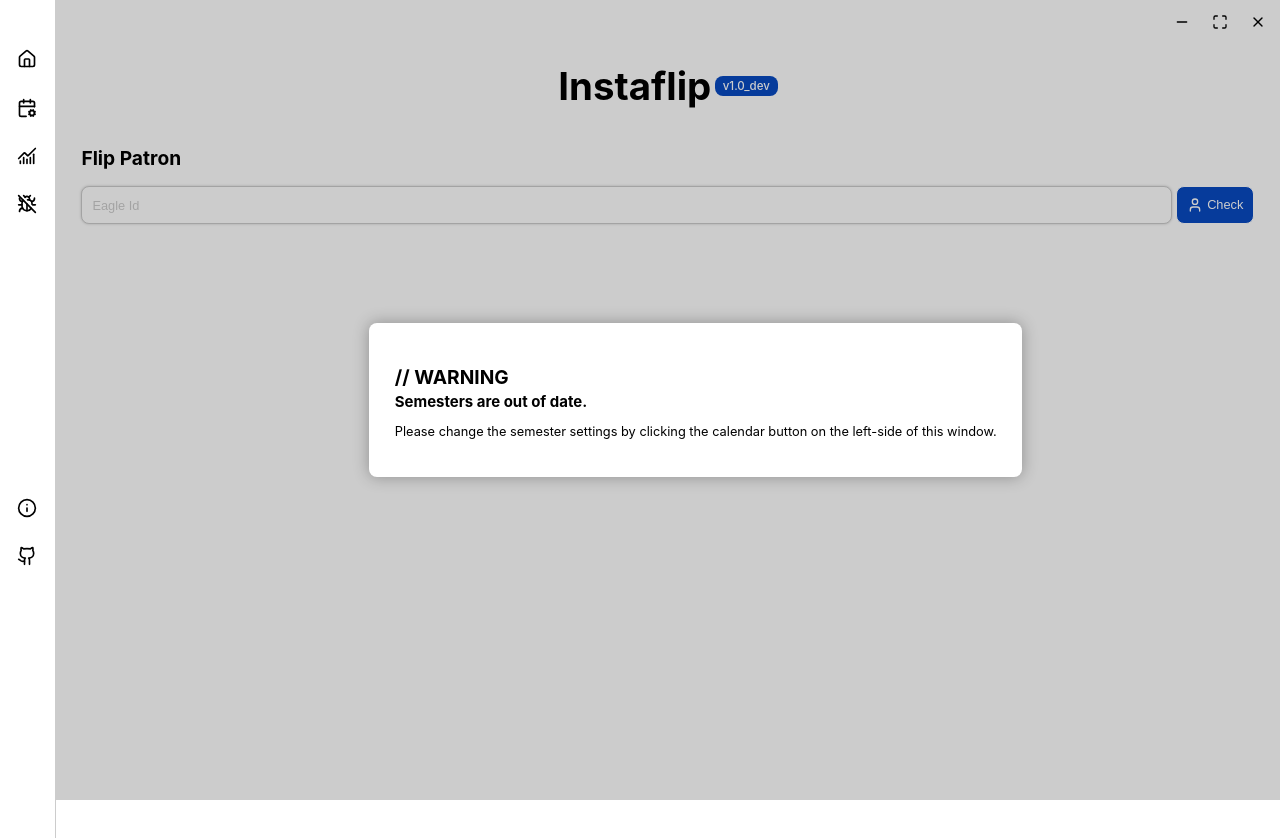
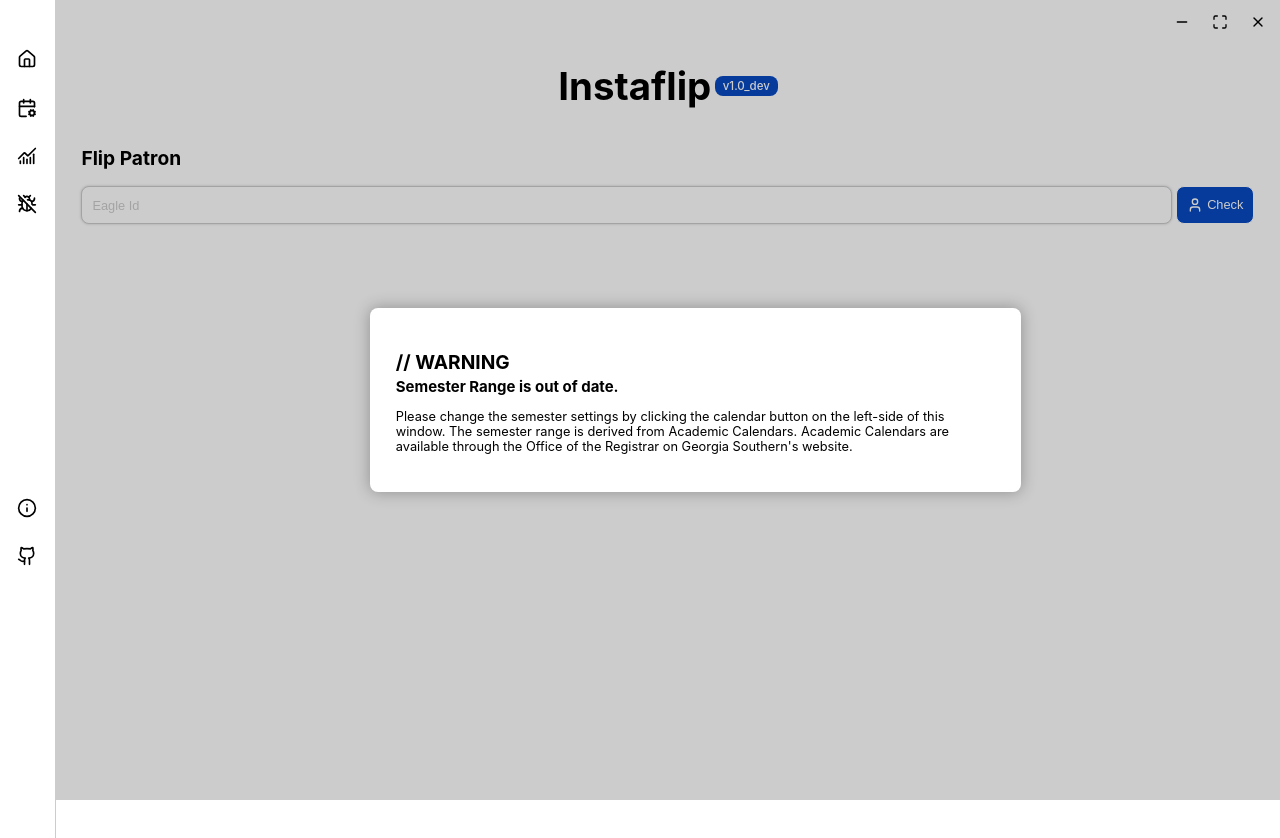
Before and after one commit to Honuluau/instaflip, a React (Vite) app in the folder frontend/: page / in a window 1280 px wide. Shown: the top 838 px of the page. Built offline with nearby package versions, Linux system fonts and the light colour scheme; a web font is replaced by a local one.

Commit message:
Modified popup message for semester range being out of date.

```diff
--- a/frontend/src/pages/HomePage.tsx
+++ b/frontend/src/pages/HomePage.tsx
@@ -94,7 +94,7 @@
         <>
             {outOfDate? (
                 <>
-                    <Overlay label="Semesters are out of date." text="Please change the semester settings by clicking the calendar button on the left-side of this window."/>
+                    <Overlay label="Semester Range is out of date." text="Please change the semester settings by clicking the calendar button on the left-side of this window. The semester range is derived from Academic Calendars. Academic Calendars are available through the Office of the Registrar on Georgia Southern's website."/>
                 </>
             ): (
                 <></>
--- a/frontend/src/style.css
+++ b/frontend/src/style.css
@@ -626,6 +626,7 @@
     border-radius: var(--radius);
     z-index: 3;
     box-shadow: 0 0 16px rgba(0, 0, 0, 0.3);
+    max-width: 600px;
 }
 
 .overlay h2 {
```
